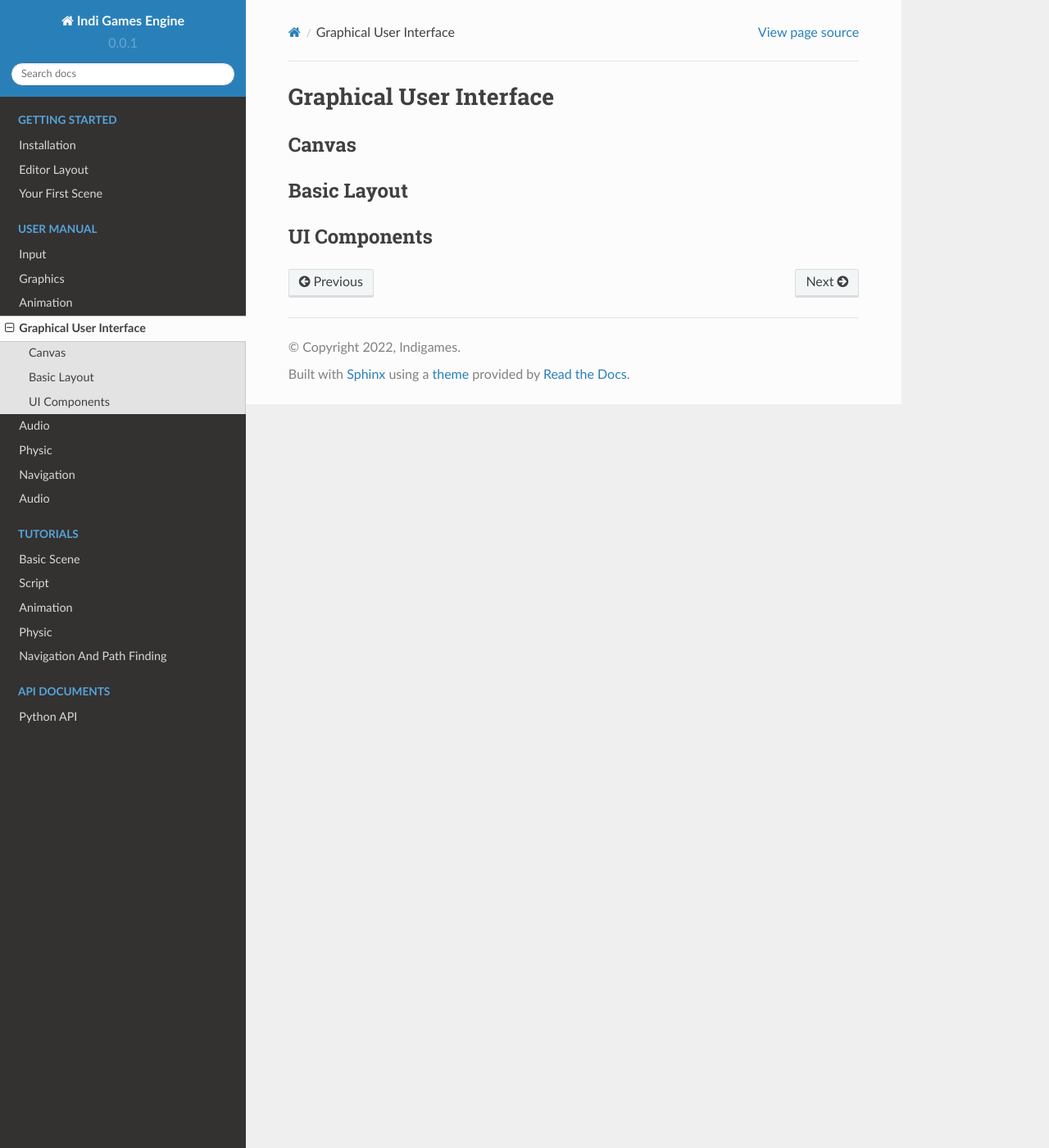
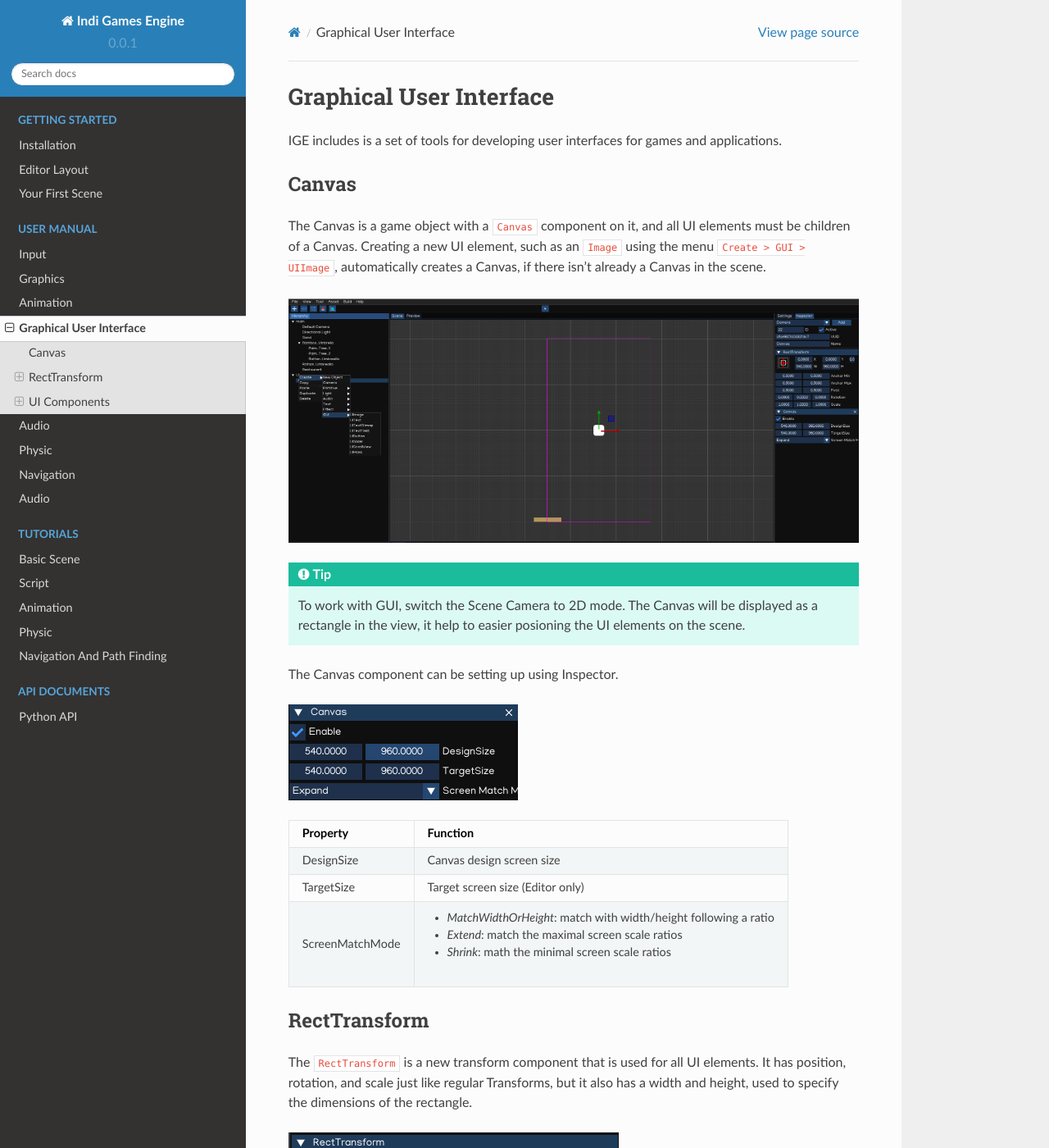
Before and after one commit to indigames/ige-docs, a Sphinx documentation site: the page built from docs/source/man_gui.rst, in a window 1280 px wide and 1400 px high. Shown: the whole window at 82% size. Built offline with Sphinx 7.4.7 and the Read the Docs theme 2.0.0, drawn with Linux system fonts in a browser that asks for light colours; pages that are not in the unit, such as notebooks, are missing from menus; some of the changed text lies outside the part shown.

Commit message:
Update: adding GUI (WIP)

```diff
--- a/docs/source/man_gui.rst
+++ b/docs/source/man_gui.rst
@@ -1,11 +1,138 @@
 Graphical User Interface
 ========================
+
+IGE includes is a set of tools for developing user interfaces for games and applications.
 
 Canvas
 ------
 
-Basic Layout
-------------
+The Canvas is a game object with a ``Canvas`` component on it, and all UI elements must be children of a Canvas.
+Creating a new UI element, such as an ``Image`` using the menu ``Create > GUI > UIImage``, automatically creates a Canvas, if there isn't already a Canvas in the scene.
+
+.. figure:: images/man_gui_canvas.png
+   :alt: Canvas
+
+.. tip::
+    To work with GUI, switch the Scene Camera to 2D mode. The Canvas will be displayed as a rectangle in the view, it help to easier posioning the UI elements on the scene.
+
+The Canvas component can be setting up using Inspector.
+
+.. figure:: images/man_gui_canvas_inspector.png
+   :alt: Canvas Inspector
+
+.. table::
+   :widths: auto
+
+   =====================================  =====================================
+    Property                               Function
+   =====================================  =====================================
+    DesignSize                             Canvas design screen size
+    TargetSize                             Target screen size (Editor only)
+    ScreenMatchMode                        * *MatchWidthOrHeight*: match with width/height following a ratio
+                                           * *Extend*: match the maximal screen scale ratios
+                                           * *Shrink*: math the minimal screen scale ratios
+   =====================================  =====================================
+
+RectTransform
+--------------
+
+The ``RectTransform`` is a new transform component that is used for all UI elements.
+It has position, rotation, and scale just like regular Transforms, but it also has a width and height, used to specify the dimensions of the rectangle.
+
+.. figure:: images/man_gui_recttransform.png
+   :alt: RectTransform Inspector
+
+.. table::
+   :widths: auto
+
+   =====================================  =====================================
+    Property                               Function
+   =====================================  =====================================
+    X, Y, Z                                Position X, Y, Z
+    W, H                                   Width and Height
+    AnchorMin                              Lower left anchor handle
+    AnchorMax                              Upper right anchor handle
+    Pivot                                  Pivot position
+    Rotation                               Rotation value
+    scale                                  Scale value
+   =====================================  =====================================
+
+.. tip::
+    Use Z position to adjust the drawing order of elements, and may also help to fix Z-fighting issues.
+
+Pivot
++++++
+
+Rotations, size, and scale modifications occur around the pivot so the position of the pivot affects the outcome of a rotation, resizing, or scaling.
+
+Anchors
++++++++
+
+If the parent of a ``RectTransform`` is also a ``RectTransform``, the child can be anchored to the parent transform in various ways.
+
+.. figure:: images/man_gui_anchor.png
+   :alt: Anchor Preset
+
+.. tip::
+    The blue arrow indicates the child will stretch together with parent size, in horizontal, vertical or both accordingly.
 
 UI Components
 -------------
+
+With the introduction of the UI system, new Components have been added that will help you create GUI specific functionality.
+
+UIImage
++++++++
+
+UIMask
+++++++
+
+UIText
+++++++
+
+The ``UIText`` component has a Text area for entering the text that will be displayed.
+It is possible to set the font, font style and font size.
+There are options to set the alignment of the text.
+
+.. figure:: images/man_gui_text.png
+   :alt: UIText Component
+
+.. table::
+   :widths: auto
+
+   =====================================  =====================================
+    Property                               Function
+   =====================================  =====================================
+    Text                                   The text to display
+    Font                                   The font to display
+    Size                                   The font size
+    Color                                  Text color
+    AlignHorizontal                        Horizontal alignment
+    AlignVertical                          Vertical alignment
+   =====================================  =====================================
+
+UITextBitmap
+++++++++++++
+
+The UITextBitmap is similar to UIText, but it is rendered using Bitmap font instead.
+
+To create a Bitmap font from a set of character images, use ``Bitmap Font Creator`` tool access in ``Menu -> Tool -> Bitmap Font Creator``.
+
+.. figure:: images/man_gui_bitmap_font_creator.png
+   :alt: Bitmap Font Creator
+
+
+UITextField
++++++++++++
+
+UIButton
+++++++++
+
+UISlider
+++++++++
+
+UIScrollBar
++++++++++++
+
+UIScrollView
+++++++++++++
```
Also changed, not shown: docs/source/images/man_gui_anchor.png (added), docs/source/images/man_gui_bitmap_font_creator.png (added), docs/source/images/man_gui_canvas.png (added), docs/source/images/man_gui_canvas_inspector.png (added), docs/source/images/man_gui_recttransform.png (added), docs/source/images/man_gui_text.png (added).
